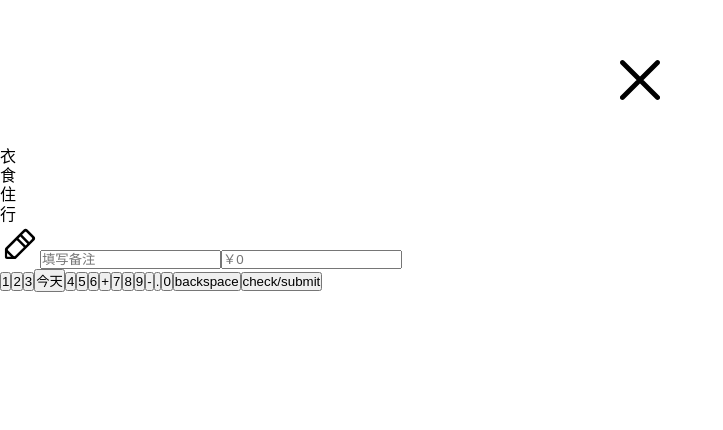
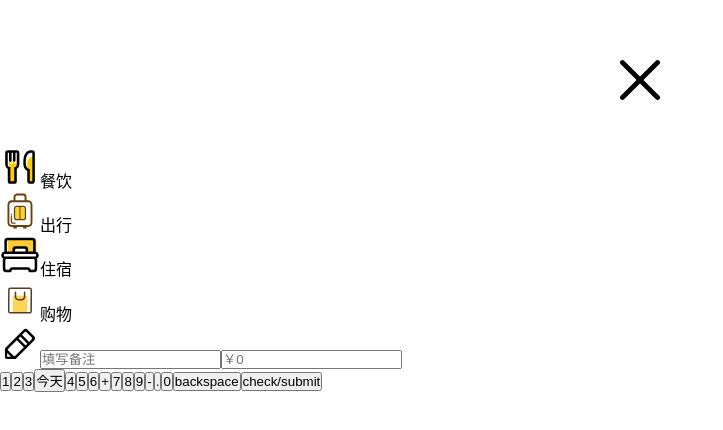
Before and after one commit to ViktorVan22/account-book-react, a React app: page /#/money in a window 1280 px wide. Shown: the top 430 px of the page, without its empty margins (0-723 px from the left). Built offline with nearby package versions, Linux system fonts and the light colour scheme.

Commit message:
add Tag component

```diff
--- /dev/null
+++ b/src/components/Tag.tsx
@@ -0,0 +1,17 @@
+import { Icon } from "./Icon";
+
+interface Props {
+  name: string;
+  tagName: string;
+}
+
+const Tag: React.FunctionComponent<Props> = props => {
+  return (
+    <li>
+      <Icon name={props.name} />
+      <span>{props.tagName}</span>
+    </li>
+  );
+};
+
+export { Tag };
--- a/src/views/Money.tsx
+++ b/src/views/Money.tsx
@@ -1,5 +1,6 @@
+import React from "react";
 import { Icon } from "components/Icon";
-import React from "react";
+import { Tag } from "components/Tag";
 import { useNavigate } from "react-router-dom";
 
 const Money = () => {
@@ -15,10 +16,10 @@ const Money = () => {
       </header>
       <main className="tagList">
         <ul>
-          <li>衣</li>
-          <li>食</li>
-          <li>住</li>
-          <li>行</li>
+          <Tag name="dining" tagName="餐饮" />
+          <Tag name="hangout" tagName="出行" />
+          <Tag name="motel" tagName="住宿" />
+          <Tag name="shopping" tagName="购物" />
         </ul>
       </main>
       <footer className="board">
```
